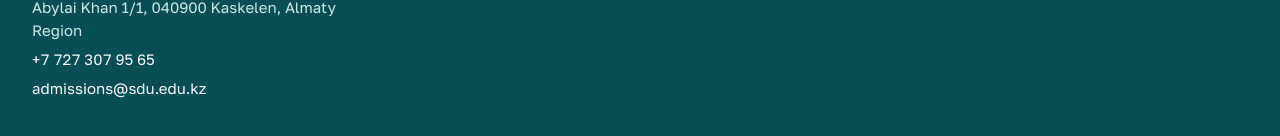
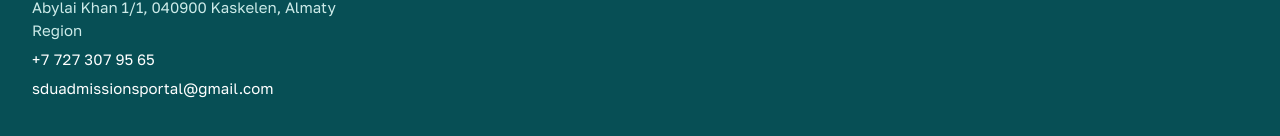
Before and after one commit to abdyken/project-management, a React (Vite) app in the folder frontend/: page /compare in a window 1280 px wide. Shown: the part 870-1006 px from the top of the page. Built offline with nearby package versions, Linux system fonts and the light colour scheme; no server answers; a web font is replaced by a local one.

Commit message:
Contact e-mail: sduadmissionsportal@gmail.com

```diff
--- a/frontend/src/i18n/messages.ts
+++ b/frontend/src/i18n/messages.ts
@@ -16,7 +16,7 @@ const en = {
   "footer.explore": "Explore",
   "footer.applyTitle": "Apply",
   "footer.compare": "Compare programs",
-  "footer.email": "admissions@sdu.edu.kz",
+  "footer.email": "sduadmissionsportal@gmail.com",
 
   "home.title": "Study at the foot of the Alatau",
   "home.tally": "{programs} programs in {schools} schools, taught in {languages}",
@@ -272,7 +272,7 @@ const kk: Messages = {
   "footer.explore": "Шолу",
   "footer.applyTitle": "Өтініш",
   "footer.compare": "Бағдарламаларды салыстыру",
-  "footer.email": "admissions@sdu.edu.kz",
+  "footer.email": "sduadmissionsportal@gmail.com",
 
   "home.title": "Алатау баурайында оқы",
   "home.tally": "{schools} мектепте {programs} бағдарлама, оқыту тілдері: {languages}",
@@ -526,7 +526,7 @@ const ru: Messages = {
   "footer.explore": "Обзор",
   "footer.applyTitle": "Поступление",
   "footer.compare": "Сравнить программы",
-  "footer.email": "admissions@sdu.edu.kz",
+  "footer.email": "sduadmissionsportal@gmail.com",
 
   "home.title": "Учитесь у подножия Алатау",
   "home.tally": "Программ: {programs} в {schools} школах, языки обучения: {languages}",
```
